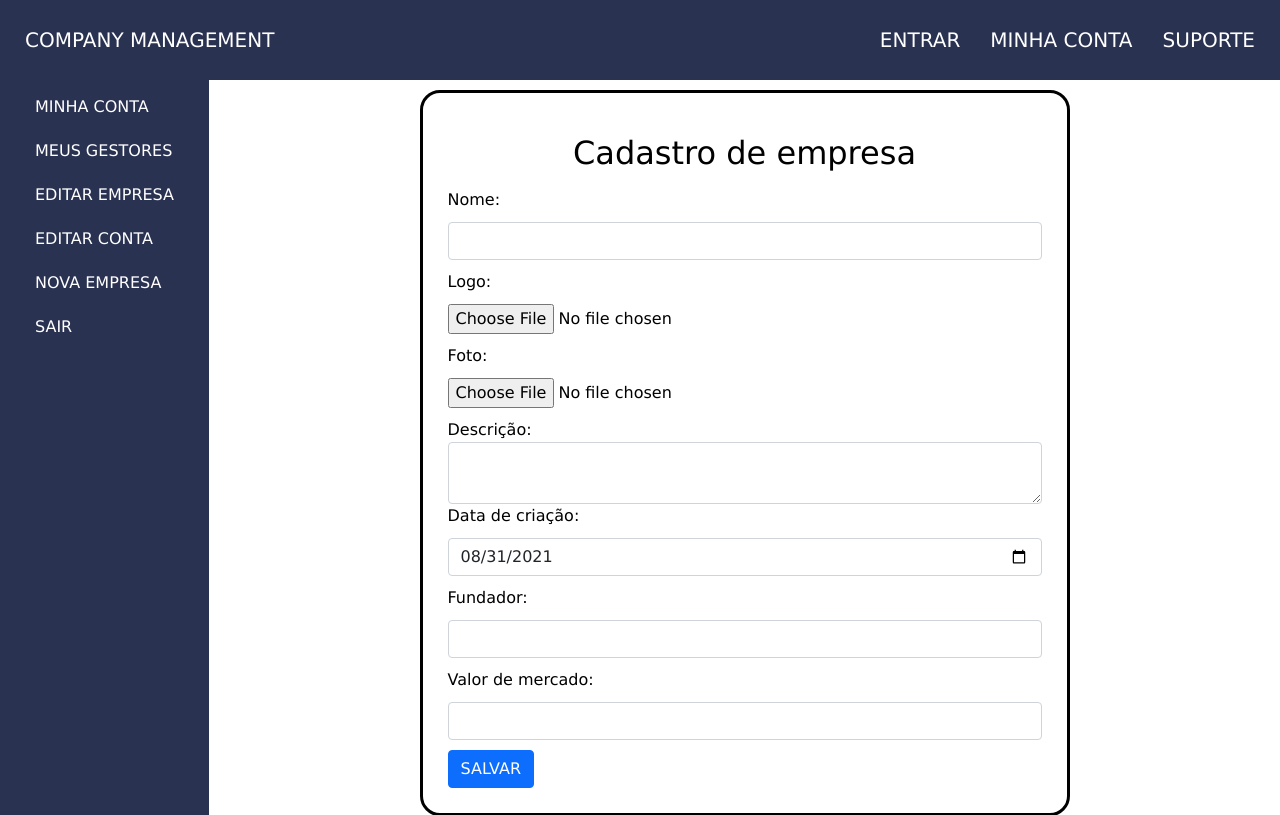
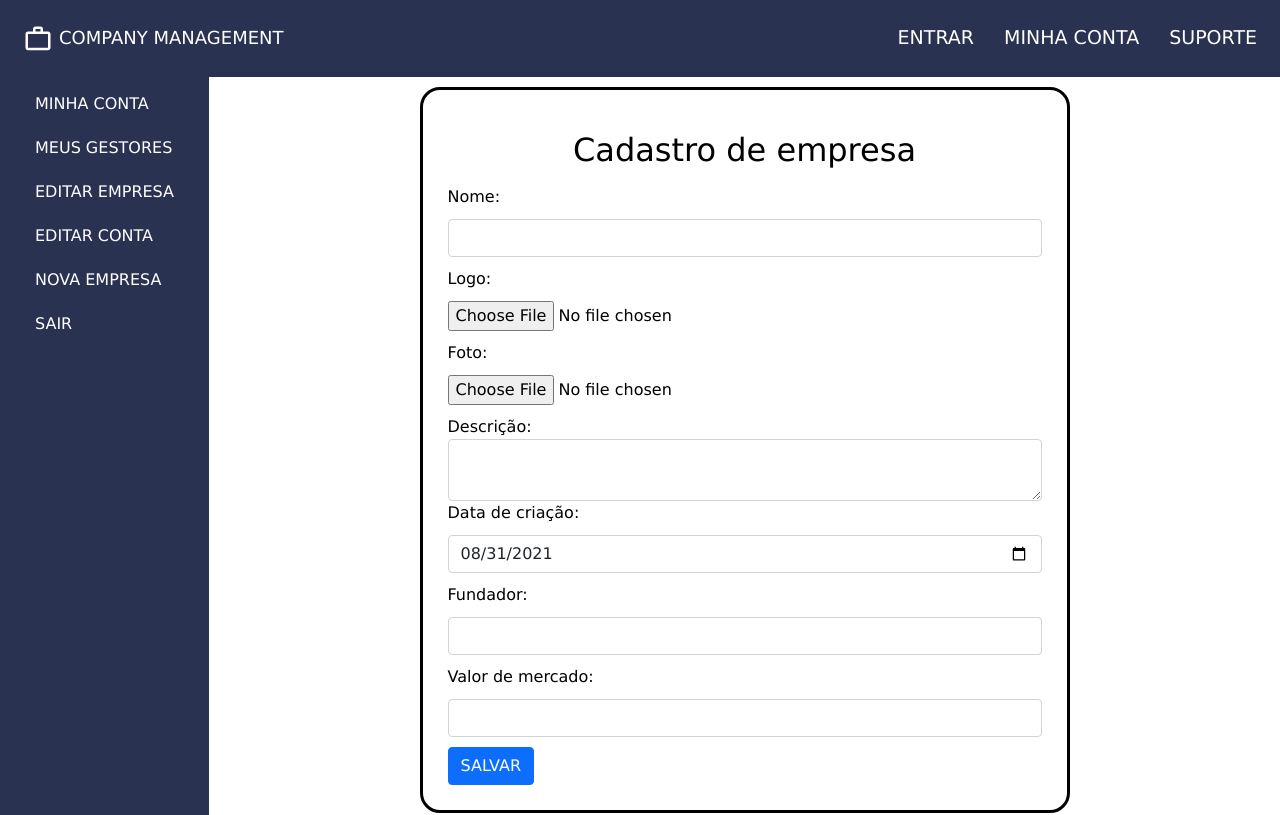
Before and after one commit to dhomini-rabelo/Company-Management, a Django app: page /minha-conta/nova-empresa/cadastro-empresa in a window 1280 px wide. Shown: the top 815 px of the page. Run offline with Django 3.2, Linux system fonts and the light colour scheme; a user stored in the database is signed in; some libraries are stand-ins or nearby versions.

Commit message:
edições de layout

```diff
--- a/project/Static/base.css
+++ b/project/Static/base.css
@@ -38,8 +38,8 @@ input{
     display: flex;
     flex-wrap: wrap;
     justify-content: space-between;
-    padding: 15px;
-    font-size: 20px;
+    padding: 13px;
+    font-size: 19px;
   }
 
   .header a{
--- a/project/Templates/Parts/_header.html
+++ b/project/Templates/Parts/_header.html
@@ -1,7 +1,8 @@
+{% load static %}
 <header>
     <nav class="header">
         <div class="title">
-            <a href="{% url 'home' %}">COMPANY MANAGEMENT</a>
+            <a href="{% url 'home' %}"><img src="{% static 'logo.svg' %}" alt="logo" style="height: 30px;"> <span style="font-size: 18px;">COMPANY MANAGEMENT</span></a>
         </div>
         <div class="optionsHeader">
             <a href="{% url 'login' %}">ENTRAR</a>
--- a/project/empresa/models.py
+++ b/project/empresa/models.py
@@ -49,7 +49,7 @@ class Funcionario(Model):
 
 class Empresa(Model):
     nome = CharField(max_length=120)
-    logo = ImageField(upload_to='images/company/%Y/%m/%d/%M/%f', default='images/logo.jpg')
+    logo = ImageField(upload_to='images/company/%Y/%m/%d/%M/%f', default='images/logo.png')
     foto = ImageField(upload_to='images/company/%Y/%m/%d/%M/%f', default='images/empresa.jpg')
     descricao = TextField('Descrição', blank=True)
     presidente = ForeignKey(User, on_delete=DO_NOTHING)
--- a/project/empresa/templates/home.html
+++ b/project/empresa/templates/home.html
@@ -7,11 +7,12 @@
     <h2>SISTEMA DE ADMINISTRAÇÃO DE FUNCIONÁRIOS</h2>
     <img src="https://images.pexels.com/photos/3184357/pexels-photo-3184357.jpeg?auto=compress&cs=tinysrgb&dpr=2&h=750&w=1260" alt="foto-funcionarios" style="width: 65%; margin: auto;">
     <p>
-        Este sistema serve para gerenciamento de dados de funcionários, controle de gastos e meio de comunicação com os funcionários
+        Este sistema serve para gerenciamento de dados de funcionários e da empresa
     </p>
     <div id="btn" style="text-align: center;">
         <a class="btn btn-success" href="{% url 'login' %}" target="_self">Faça Login</a>
         <a class="btn btn-primary" href="{% url 'cadastro' %}" target="_self">Cadastre-se</a>
     </div>
+    <br>
 </main>
 {% endblock %}
--- a/project/empresa/views.py
+++ b/project/empresa/views.py
@@ -367,12 +367,12 @@ def cadastro_empresa(request):
     nome = request.POST.get('nome')
     context['form'] = EmpresaForm(request.POST, request.FILES)
 
-    logo = request.POST.get('logo')
-    if checks_null([logo]):
+    logo = request.FILES.get('logo')
+    if checks_null([str(logo)]):
         logo = 'images/logo.jpg'
 
-    foto = request.POST.get('foto')
-    if checks_null([foto]):
+    foto = request.FILES.get('foto')
+    if checks_null([str(foto)]):
         foto = 'images/empresa.jpg'
 
     descricao = request.POST.get('descricao')
```
Also changed, not shown: project/Media/images/logo.png (added), project/Media/images/logo.svg (added), project/Static/favicon.ico, project/db.sqlite3, project/empresa/migrations/0031_alter_empresa_logo.py (added), project/empresa/migrations/0032_alter_empresa_logo.py (added).
